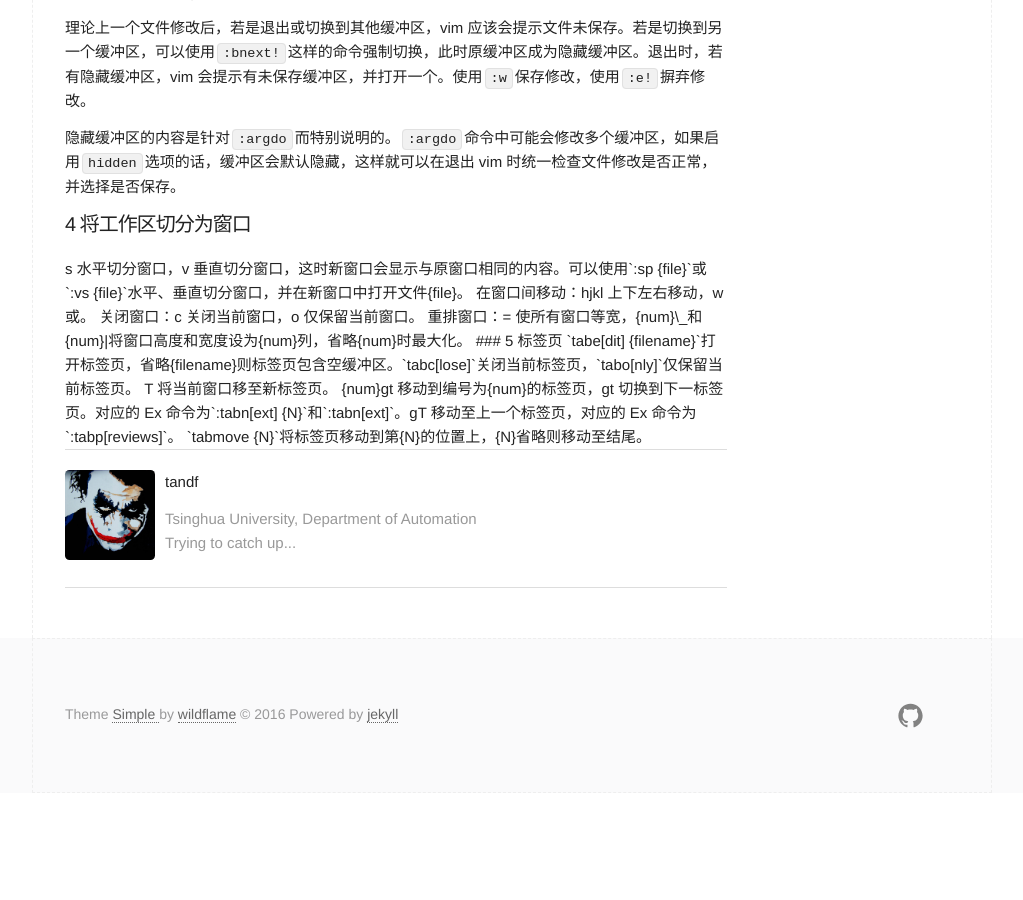
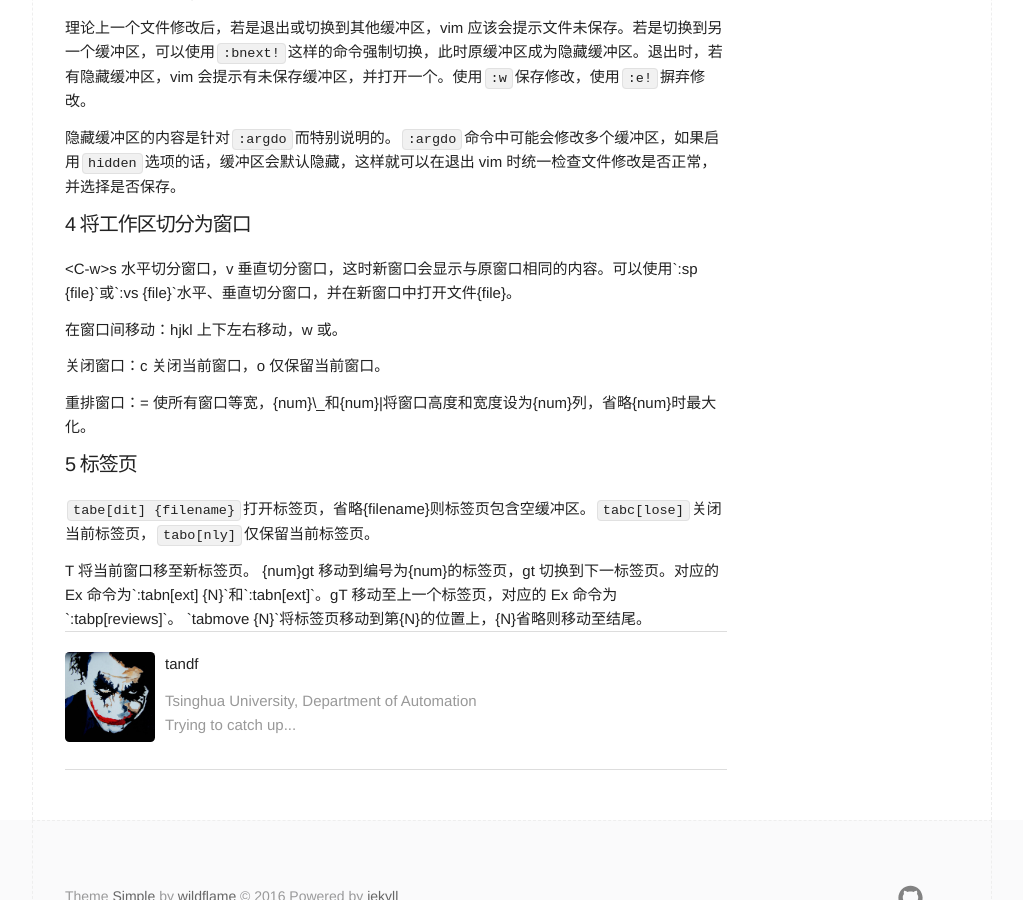
Before and after one commit to tandf/tandf.github.io, a Jekyll site: the page built from _posts/2018-01-13-Studying-Vim-NO3.md, in a window 1280 px wide and 900 px high, scrolled down 1886 px. Shown: the whole window, without its empty margins (128-1151 px from the left). Built offline with Jekyll 4.4.1, drawn with Linux system fonts in a browser that asks for light colours; before the commit the page ends 2679 px from its top, so only the background shows below that.

Commit message:
Unknown problem

```diff
--- a/_posts/2018-01-13-Studying-Vim-NO3.md
+++ b/_posts/2018-01-13-Studying-Vim-NO3.md
@@ -70,7 +70,8 @@ category: Vim
 隐藏缓冲区的内容是针对`:argdo`而特别说明的。`:argdo`命令中可能会修改多个缓冲区，如果启用`hidden`选项的话，缓冲区会默认隐藏，这样就可以在退出 vim 时统一检查文件修改是否正常，并选择是否保存。
 
 ### 4 将工作区切分为窗口
-<C-w>s 水平切分窗口，<C-w>v 垂直切分窗口，这时新窗口会显示与原窗口相同的内容。可以使用`:sp {file}`或`:vs {file}`水平、垂直切分窗口，并在新窗口中打开文件{file}。
+
+\<C-w>s 水平切分窗口，<C-w>v 垂直切分窗口，这时新窗口会显示与原窗口相同的内容。可以使用`:sp {file}`或`:vs {file}`水平、垂直切分窗口，并在新窗口中打开文件{file}。
 
 在窗口间移动：<C-w>hjkl 上下左右移动，<C-w>w 或<C-w><C-w>。
 
```
Also changed, not shown: 1 other file.
